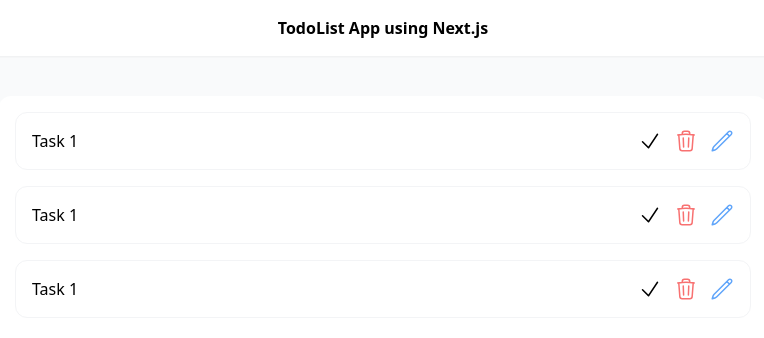
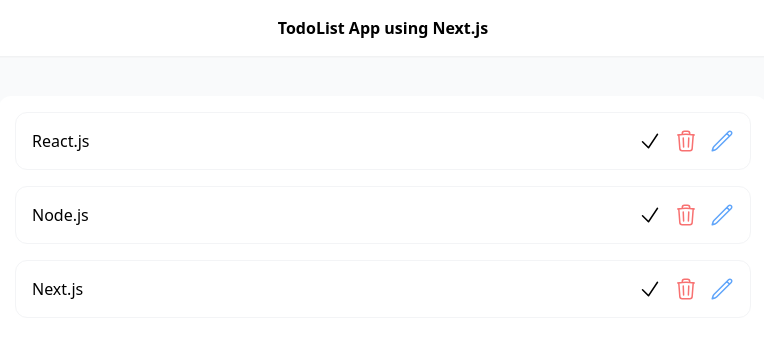
Before and after one commit to Am1rreza/TodoList-App, a Next.js app: page / in a window 1280 px wide. Shown: the top 338 px of the page, without its empty margins (257-1021 px from the left). Built offline with nearby package versions, Linux system fonts and the light colour scheme.

Commit message:
create /api/todos api and map on todos

```diff
--- a/pages/api/hello.js
+++ /dev/null
@@ -1,5 +0,0 @@
-// Next.js API route support: https://nextjs.org/docs/api-routes/introduction
-
-export default function handler(req, res) {
-  res.status(200).json({ name: 'John Doe' })
-}
--- /dev/null
+++ b/pages/api/todos/index.js
@@ -0,0 +1,5 @@
+import { todos } from "@/data/todos";
+
+export default function handler(req, res) {
+  return res.status(200).json({ todos });
+}
--- a/pages/index.js
+++ b/pages/index.js
@@ -1,6 +1,18 @@
+import axios from "axios";
 import { HiCheck, HiOutlineTrash, HiOutlinePencil } from "react-icons/hi2";
+import useSWR from "swr";
+
+const fetcher = async () => {
+  const { data } = await axios.get("/api/todos");
+  return data;
+};
 
 export default function Home() {
+  const { data, error, isLoading } = useSWR("getTodos", fetcher);
+
+  if (error) return <div>Failed to load</div>;
+  if (isLoading) return <div>Loading...</div>;
+
   return (
     <div className="bg-gray-50 min-h-screen">
       <nav className=" w-full bg-white shadow-sm flex justify-center py-4 mb-6">
@@ -9,8 +21,13 @@
       <div className="container p-4 xl:max-w-screen-xl mx-auto">
         <section className="flex items-center justify-center">
           <div className="w-full max-w-screen-md bg-white p-2 md:p-4 rounded-xl">
-            <div className="flex items-center justify-between border border-gray-100 mb-4 p-3 md:p-4 rounded-xl">
-              <span>Task 1</span>
+            {data.todos.map((todo) => {
+              return (
+                <div
+                  key={todo.id}
+                  className="flex items-center justify-between border border-gray-100 mb-4 p-3 md:p-4 rounded-xl"
+                >
+                  <span>{todo.title}</span>
                   <div className="flex gap-x-3 items-center">
                     <button className="">
                       <HiCheck className="w-6 h-6 stroke-green-400" />
@@ -23,34 +40,8 @@
                     </button>
                   </div>
                 </div>
-            <div className="flex items-center justify-between border border-gray-100 mb-4 p-3 md:p-4 rounded-xl">
-              <span>Task 1</span>
-              <div className="flex gap-x-3 items-center">
-                <button className="">
-                  <HiCheck className="w-6 h-6 stroke-green-400" />
-                </button>
-                <button className="">
-                  <HiOutlineTrash className="w-6 h-6 stroke-red-400" />
-                </button>
-                <button>
-                  <HiOutlinePencil className="w-6 h-6 stroke-blue-400" />
-                </button>
-              </div>
-            </div>
-            <div className="flex items-center justify-between border border-gray-100 mb-4 p-3 md:p-4 rounded-xl">
-              <span>Task 1</span>
-              <div className="flex gap-x-3 items-center">
-                <button className="">
-                  <HiCheck className="w-6 h-6 stroke-green-400" />
-                </button>
-                <button className="">
-                  <HiOutlineTrash className="w-6 h-6 stroke-red-400" />
-                </button>
-                <button>
-                  <HiOutlinePencil className="w-6 h-6 stroke-blue-400" />
-                </button>
-              </div>
-            </div>
+              );
+            })}
           </div>
         </section>
       </div>
```
Lines whose indentation alone changed are shown as unchanged.
